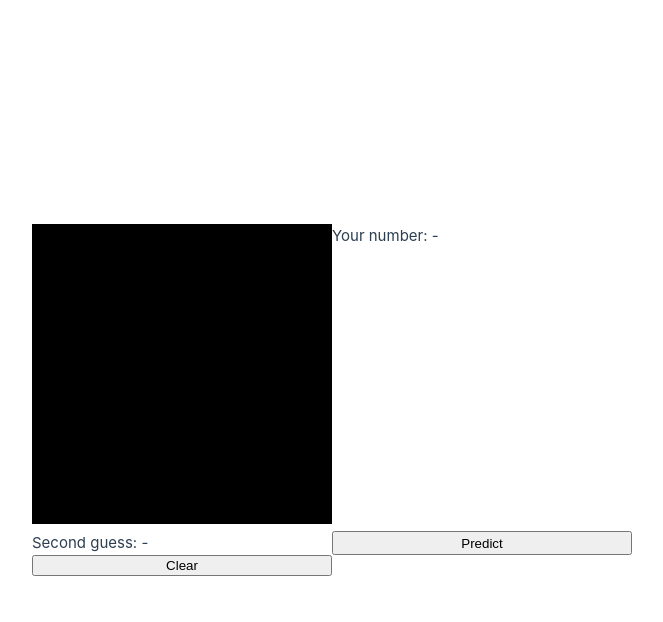
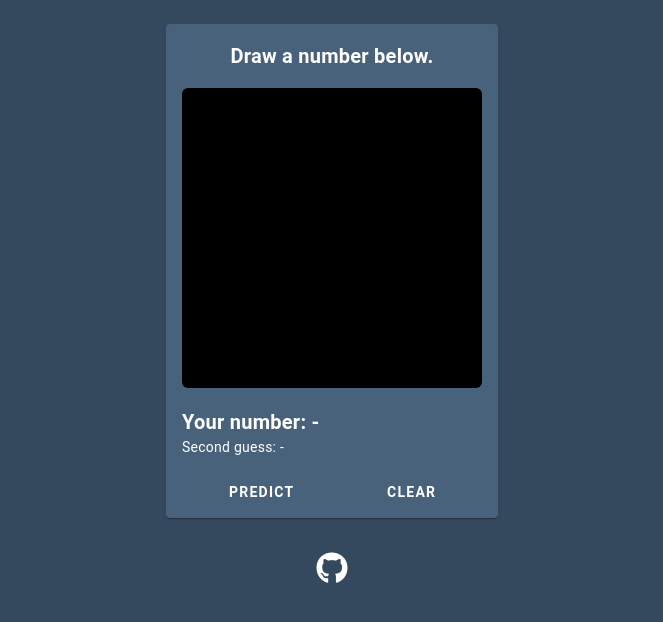
Before and after one commit to ahmsay/Number-Guess, a Vue app in the folder client/: page / in a window 1280 px wide. Shown: the top 622 px of the page, without its empty margins (308-971 px from the left). Built offline with nearby package versions, Linux system fonts and the light colour scheme.

Commit message:
website ui is ready (good old vuetify)

```diff
--- a/client/package.json
+++ b/client/package.json
@@ -7,9 +7,11 @@
     "preview": "vite preview"
   },
   "dependencies": {
-    "vue": "^3.2.41"
+    "vue": "^3.2.41",
+    "vuetify": "^3.0.0"
   },
   "devDependencies": {
+    "@fortawesome/fontawesome-free": "^6.2.0",
     "@vitejs/plugin-vue": "^3.1.2",
     "vite": "^3.1.8"
   }
--- a/client/src/App.vue
+++ b/client/src/App.vue
@@ -1,15 +1,39 @@
 <template>
-  <div>
-    <canvas id="canvas" style="background: black" @mouseleave="handleInputEnd" :width="canvasSize" :height="canvasSize"/>
-  </div>
-  <div>
-    Your number: {{firstGuess}}
-  </div>
-  <div>
-    Second guess: {{secondGuess}}
-  </div>
-  <button @click="send" :loading="loading">Predict</button>
-  <button @click="clear">Clear</button>
+  <v-app :style="{background: '#35495e'}">
+    <v-main>
+      <v-container fluid>
+        <v-row>
+          <v-col cols="12">
+            <v-row justify="center">
+              <v-card class="mt-5" :style="{background: '#48627c'}">
+                <v-card-text>
+                  <p class="text-h6 text-center font-weight-bold text-white mb-4">Draw a number below.</p>
+                  <canvas id="canvas" :style="{background: 'black', borderRadius: '6px'}" @mouseleave="handleInputEnd" :width="canvasSize" :height="canvasSize"/>
+                  <div class="title text-white mt-3 text-h6 font-weight-bold">
+                    Your number: {{ firstGuess }}
+                  </div>
+                  <div class="text-white">
+                    Second guess: {{ secondGuess }}
+                  </div>
+                </v-card-text>
+                <v-card-text class="pt-0 pb-2">
+                  <div class="d-flex justify-space-around">
+                    <v-btn variant="text" class="text-white font-weight-bold" @click="send" :loading="loading">Predict</v-btn>
+                    <v-btn variant="text" class="text-white font-weight-bold" @click="clear">Clear</v-btn>
+                  </div>
+                </v-card-text>
+              </v-card>
+            </v-row>
+          </v-col>
+        </v-row>
+      </v-container>
+      <div class="d-flex justify-center mt-5 mb-5">
+        <v-btn variant="text" icon @click="goToSource" color="white">
+          <v-icon size="x-large">fa-brands fa-github</v-icon>
+        </v-btn>
+      </div>
+    </v-main>
+  </v-app>
 </template>
 
 <script>
@@ -32,7 +56,7 @@
         canvasSize: '300'
       }
     },
-    mounted: function() {
+    mounted() {
       this.canvas = document.getElementById("canvas")
       this.context = this.canvas.getContext("2d")
       this.context.strokeStyle = "#FFFFFF"
@@ -110,6 +134,7 @@
         .then(data => {
           this.firstGuess = data.first_guess
           this.secondGuess = data.second_guess
+          this.loading = false
         })
       },
       display: function(predictions) {
--- a/client/src/main.js
+++ b/client/src/main.js
@@ -1,6 +1,24 @@
 import { createApp } from 'vue'
 import App from './App.vue'
 
-import './assets/main.css'
+import 'vuetify/styles'
+import { createVuetify } from 'vuetify'
+import * as components from 'vuetify/components'
+import * as directives from 'vuetify/directives'
 
-createApp(App).mount('#app')
+import '@fortawesome/fontawesome-free/css/all.css'
+import { aliases, fa } from 'vuetify/iconsets/fa'
+
+const vuetify = createVuetify({
+  components,
+  directives,
+  icons: {
+    defaultSet: 'fa',
+    aliases,
+    sets: {
+      fa
+    }
+  }
+})
+
+createApp(App).use(vuetify).mount('#app')
```
